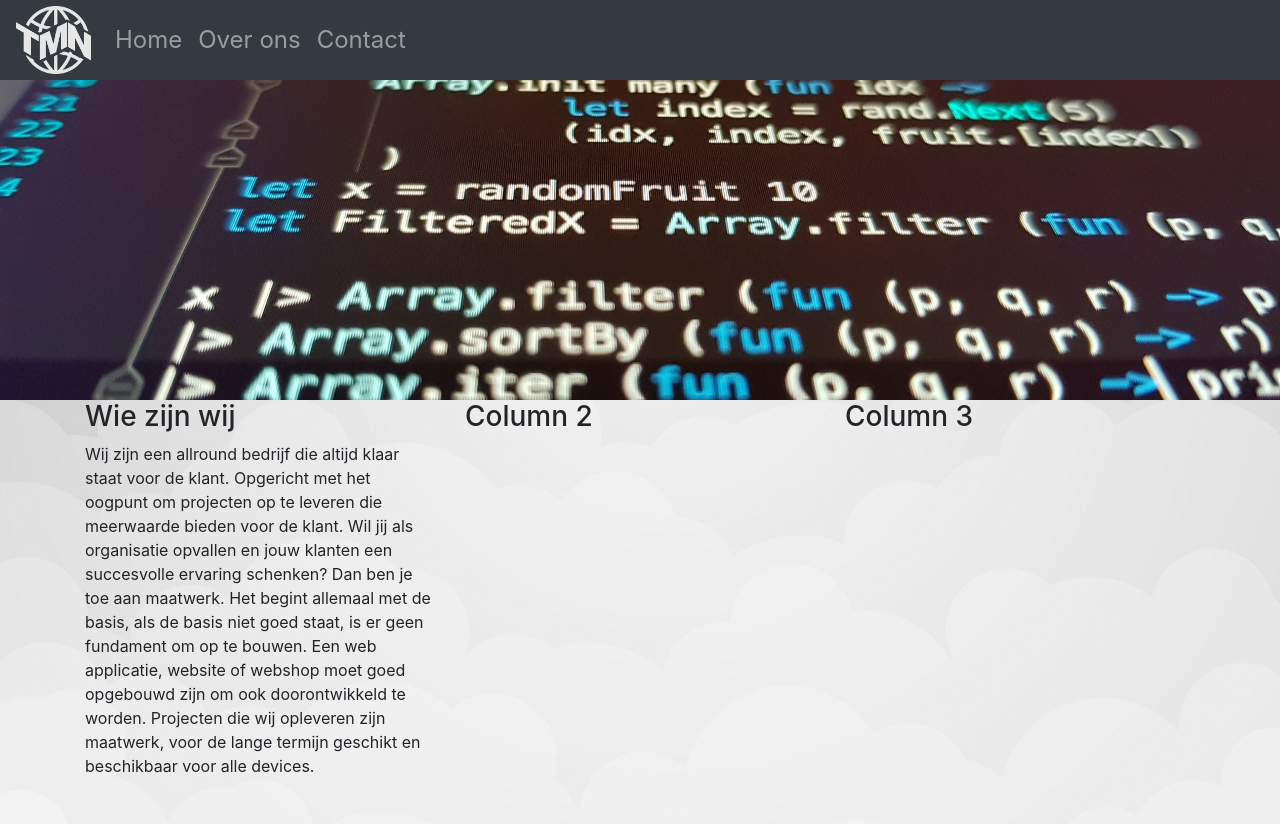
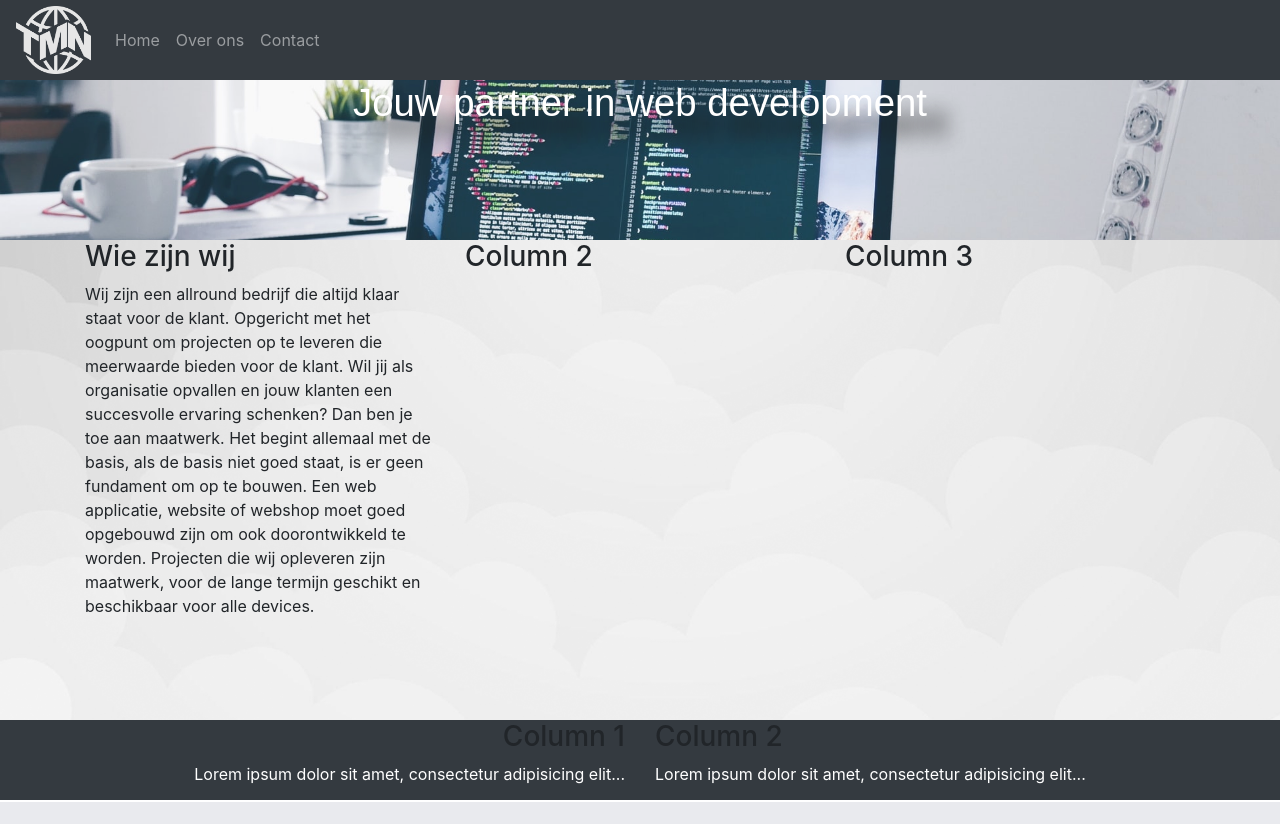
Before and after one commit to ThomasVanRijn/TMN-Web, a PHP site: page /over_ons.php in a window 1280 px wide. After the commit the page ends 802 px from the top, so only its background shows below. Run offline with PHP 8.4, Linux system fonts and the light colour scheme.

Commit message:
over_ons aangepast

```diff
--- a/css/over_ons.css
+++ b/css/over_ons.css
@@ -2,17 +2,26 @@
     margin: 0;
     padding: 0;
 }
-
+nav{
+    height: 10vh;
+}
 header {
-    height: 40vh;
-    background-image: url("../img/over_onsHead.png");
+    height: 20vh;
+    background-image: url("../img/over_onsHead.jpg");
     background-repeat: no-repeat;
     background-position: center;
     background-size: cover;
     width: 100%;
+    filter:opacity(90%);
+}
+header h1{
+    color: white;
+    font-family: "Arial";
+    font-size: 3vw;
+    text-shadow: 20px 20px 20px black;
 }
 main{
-    height: 53vh;
+    height: 60vh;
     background-image: url("../img/background_main.png");
     background-position: center;
     background-repeat: no-repeat;
@@ -21,3 +30,13 @@ main{
     margin: 0;
     padding: 0;
 }
+footer{
+    background-color: #343a40;
+    height: 10vh;
+}
+footer p{
+    color: white;
+}
+footer .col-sm{
+
+}
--- a/over_ons.php
+++ b/over_ons.php
@@ -5,7 +5,6 @@
     <meta charset="utf-8">
     <meta name="viewport" content="width=device-width, initial-scale=1">
     <link rel="stylesheet" href="https://stackpath.bootstrapcdn.com/bootstrap/4.3.1/css/bootstrap.min.css" integrity="sha384-ggOyR0iXCbMQv3Xipma34MD+dH/1fQ784/j6cY/iJTQUOhcWr7x9JvoRxT2MZw1T" crossorigin="anonymous">
-    <link rel="stylesheet" href="css/default_layout.css">
     <link rel="stylesheet" href="css/over_ons.css">
     <script src="https://code.jquery.com/jquery-3.3.1.slim.min.js" integrity="sha384-q8i/X+965DzO0rT7abK41JStQIAqVgRVzpbzo5smXKp4YfRvH+8abtTE1Pi6jizo" crossorigin="anonymous"></script>
     <script src="https://cdnjs.cloudflare.com/ajax/libs/popper.js/1.14.7/umd/popper.min.js" integrity="sha384-UO2eT0CpHqdSJQ6hJty5KVphtPhzWj9WO1clHTMGa3JDZwrnQq4sF86dIHNDz0W1" crossorigin="anonymous"></script>
@@ -30,13 +29,23 @@
 </nav>
 
 <header>
-<!--    <img src="img/over_onsHead.png" alt="foto">-->
+    <div class="container">
+        <div class="row">
+            <div class="col-sm text-center">
+                <h1>Jouw partner in web development</h1>
+            </div>
+        </div>
+    </div>
+
+<!--    <div class="Partner text-center">-->
+<!--        <h1>Jouw Online Partner</h1>-->
+<!--    </div>-->
 </header>
 
 <main>
     <div class="container">
         <div class="row">
-            <div class="col-sm-4">
+            <div class="col-sm">
                 <h3>Wie zijn wij</h3>
                 <p>Wij zijn een allround bedrijf die altijd klaar staat voor de klant. Opgericht met het oogpunt om projecten op te leveren die meerwaarde bieden voor de klant.
                     Wil jij als organisatie opvallen en jouw klanten een succesvolle ervaring schenken? Dan ben je toe aan maatwerk. Het begint allemaal met de basis,
@@ -44,11 +53,11 @@
                     Een web applicatie, website of webshop moet goed opgebouwd zijn om ook doorontwikkeld te worden.  Projecten die wij opleveren zijn
                     maatwerk, voor de lange termijn geschikt en beschikbaar voor alle devices.</p>
             </div>
-            <div class="col-sm-4">
+            <div class="col-sm">
                 <h3>Column 2</h3>
                 <p></p>
             </div>
-            <div class="col-sm-4">
+            <div class="col-sm">
                 <h3>Column 3</h3>
                 <p></p>
             </div>
@@ -57,7 +66,18 @@
 </main>
 
 <footer>
-
+    <div class="container">
+        <div class="row">
+            <div class="col-sm text-right">
+                <h3>Column 1</h3>
+                <p>Lorem ipsum dolor sit amet, consectetur adipisicing elit...</p>
+            </div>
+            <div class="col-sm text-left">
+                <h3>Column 2</h3>
+                <p>Lorem ipsum dolor sit amet, consectetur adipisicing elit...</p>
+            </div>
+        </div>
+    </div>
 </footer>
 
 <?php
```
Also changed, not shown: img/over_onsHead.jpg.
